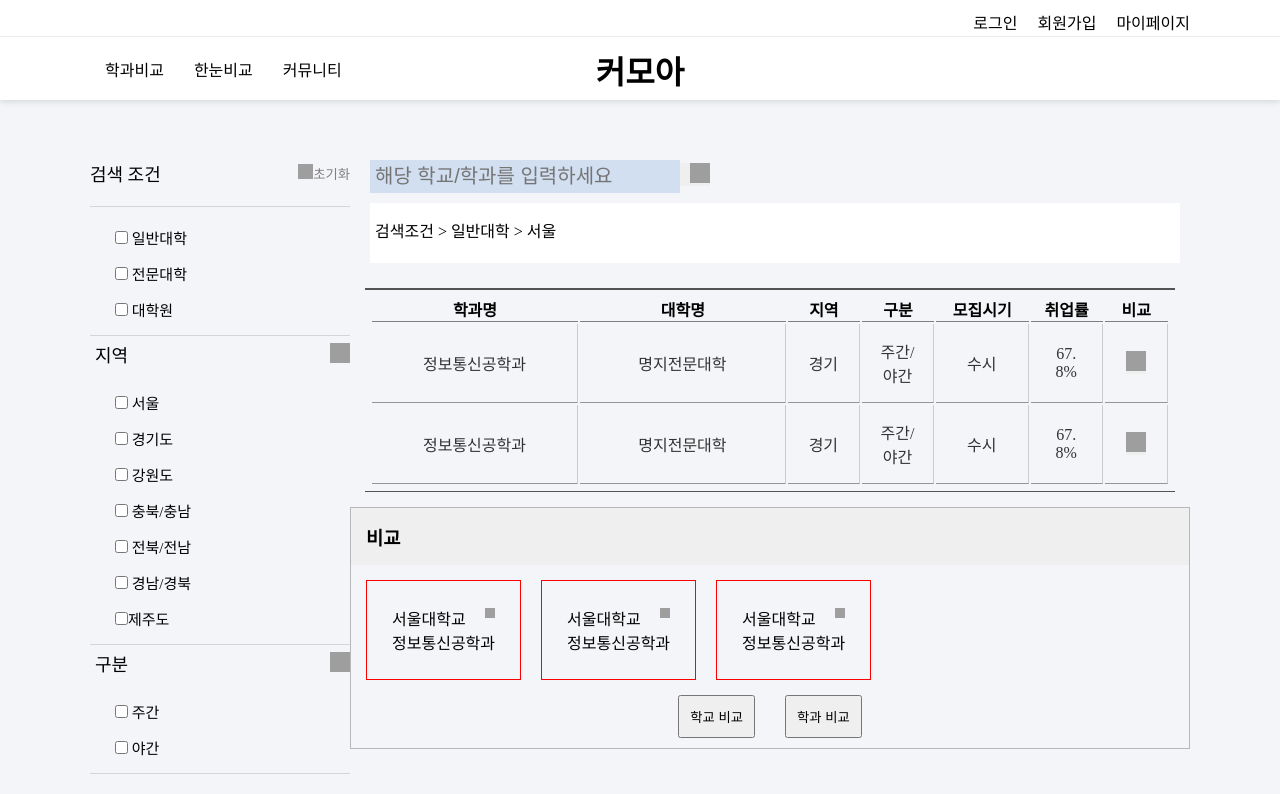
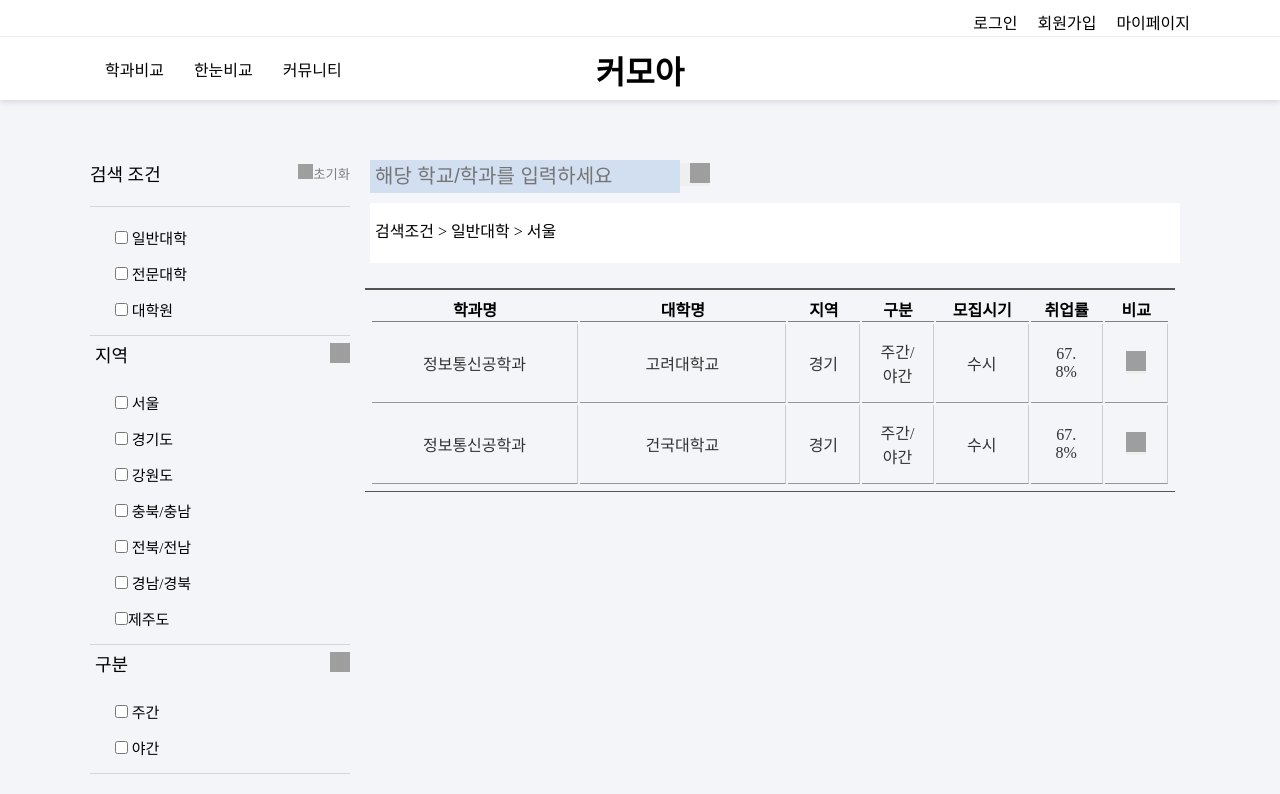
Before and after one commit to ehddk/Vue-University, a Vue app: page /department in a window 1280 px wide. Shown: the top 794 px of the page. Built offline with nearby package versions, Linux system fonts and the light colour scheme; grey boxes are pictures that could not be loaded.

Commit message:
Add files via upload

```diff
--- a/src/views/DepartmentView.vue
+++ b/src/views/DepartmentView.vue
@@ -156,6 +156,7 @@
             </ul>
           </nav>
         </div>
+
         <div class="area">
           <div style="display: flex; justify-content: space-between">
             <span style="font-size:18px; padding:5px;">구분</span>
@@ -173,8 +174,7 @@
                   value="11"
                   @change="clickFunc"
                   :true-value="yes"
-                  :false-value="no"
-                />
+                  :false-value="no"/>
                 주간
               </li>
               <li>
@@ -237,27 +237,27 @@
                         <!-- <tr v-for="(item,index) in tablelist" :key="index"> -->
                           <tr>
                             <td>정보통신공학과</td>
-                            <td>명지전문대학</td>
+                            <td>고려대학교</td>
                             <td>경기</td>
                             <td>주간/야간</td>
                             <td>수시</td>
                             <td>67.8%</td>
-                            <td><button @click="compare" style="border:0"><img src='./check.png/' style="width:20px;height:20px;"></button></td>
+                            <td><button @click="toggleShow" style="border:0"><img src='./check.png/' style="width:20px;height:20px;"></button></td>
                         </tr>
                         <tr>
                             <td>정보통신공학과</td>
-                            <td>명지전문대학</td>
+                            <td>건국대학교</td>
                             <td>경기</td>
                             <td>주간/야간</td>
                             <td>수시</td>
                             <td>67.8%</td>
-                            <td><button @click="" style="border:0"><img src='./check.png/' style="width:20px;height:20px;"></button></td>
+                            <td><button @click="toggleShow" style="border:0"><img src='./check.png/' style="width:20px;height:20px;"></button></td>
                         </tr>
                        </tbody>
                     </table>
                 </div>
                 <!--비교 버튼을 누르면 나오는 박스-->
-              <div class="modal_box">
+              <div class="modal_box" v-if="show">
                 <h3 style="padding:15px; background:#efefef">비교</h3>
                 <ul class="modal_list">
                   <li id="first" style="border:1px solid red; padding:25px; ">
@@ -290,13 +290,15 @@
 </template>
 
 <script>
+
 export default {
   name: "department",
   data() {
     return {
       //체크한 내용이 배열에 들어오게 됨.
       checkedValues: [],
-      isFolded: false
+      isFolded: false,
+      show:false
     };
   },
   methods: {
@@ -323,6 +325,9 @@ export default {
     },
     movePage() {
       this.$router.push("/department/departcontent");
+    },
+    toggleShow(){
+      this.show = !this.show;
     }
   }
 };
```
